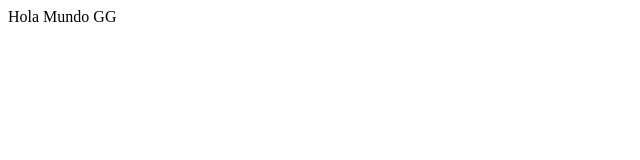
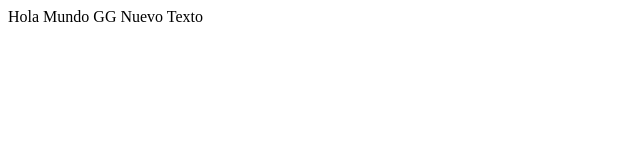
Before and after one commit to mavican236/primerProyecto1, a plain HTML site: page index.html in a window 1280 px wide. Shown: the whole page, without its empty margins (0-640 px from the left). Drawn offline with Linux system fonts and the light colour scheme.

Commit message:
Modificacion del body

```diff
--- a/index.html
+++ b/index.html
@@ -8,5 +8,6 @@
 </head>
 <body>
     Hola Mundo GG
+    Nuevo Texto
 </body>
 </html>
```
